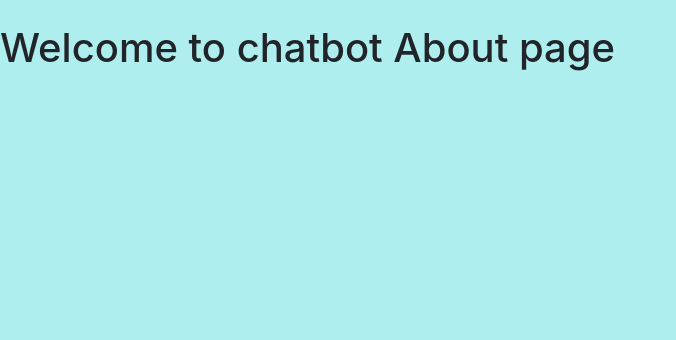
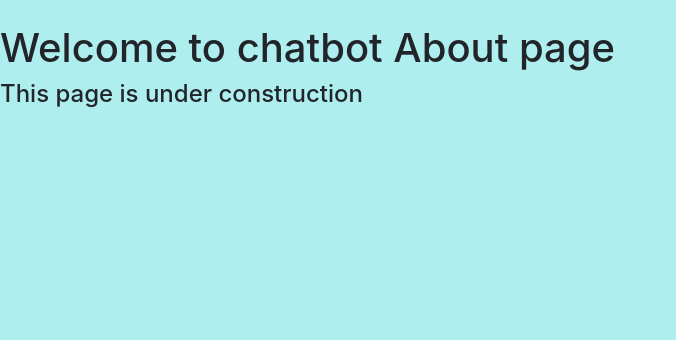
Before and after one commit to omrawal/UpbeatBuddy-Chatbot, a Django app: page /about/ in a window 1280 px wide. Shown: the part 120-460 px from the top of the page, without its empty margins (0-676 px from the left). Run offline with Django 3.2, Linux system fonts and the light colour scheme; some libraries are stand-ins or nearby versions.

Commit message:
Recommit to see effects on frontend

```diff
--- a/chatbotwebsite/templates/about.html
+++ b/chatbotwebsite/templates/about.html
@@ -5,4 +5,5 @@ About
 
 {% block content %}
 <h1>Welcome to chatbot About page</h1>
+<h4>This page is under construction</h4>
 {% endblock %}
```
Also changed, not shown: chatbotwebsite/db.sqlite3.
